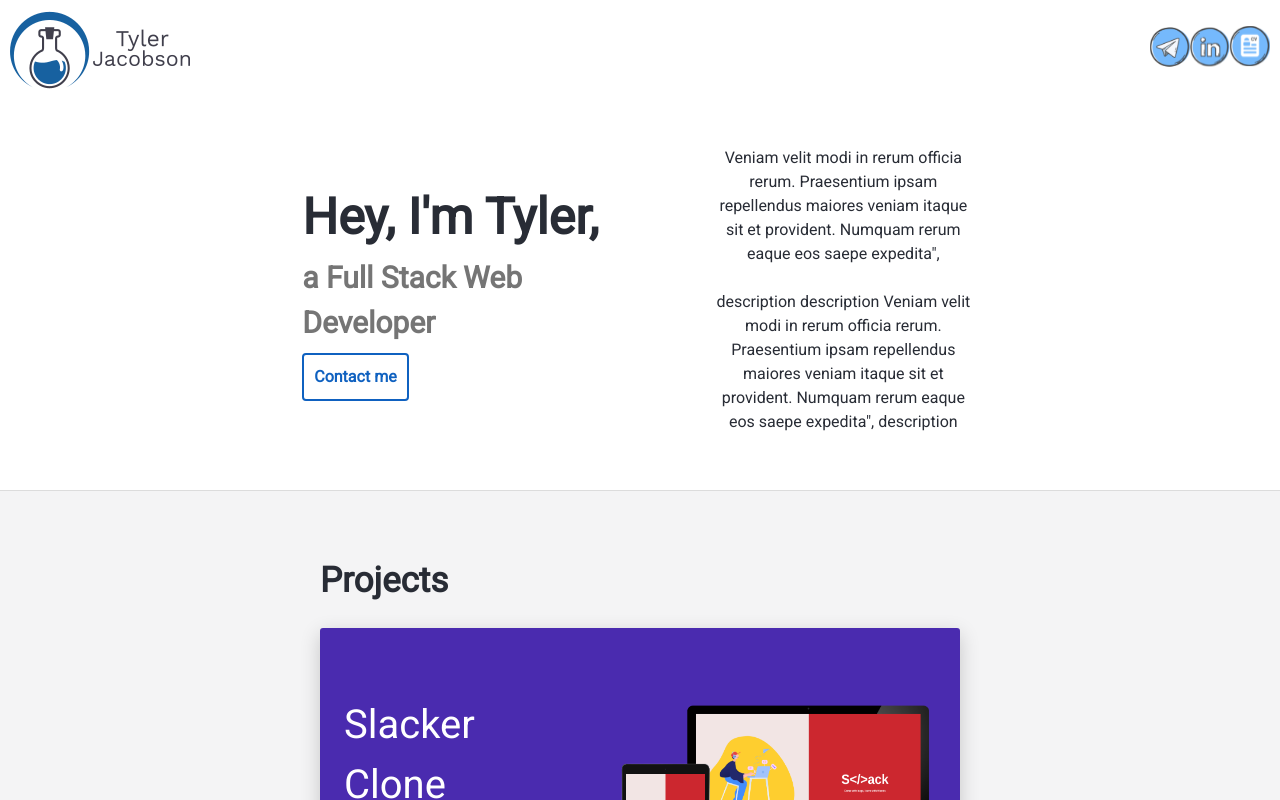
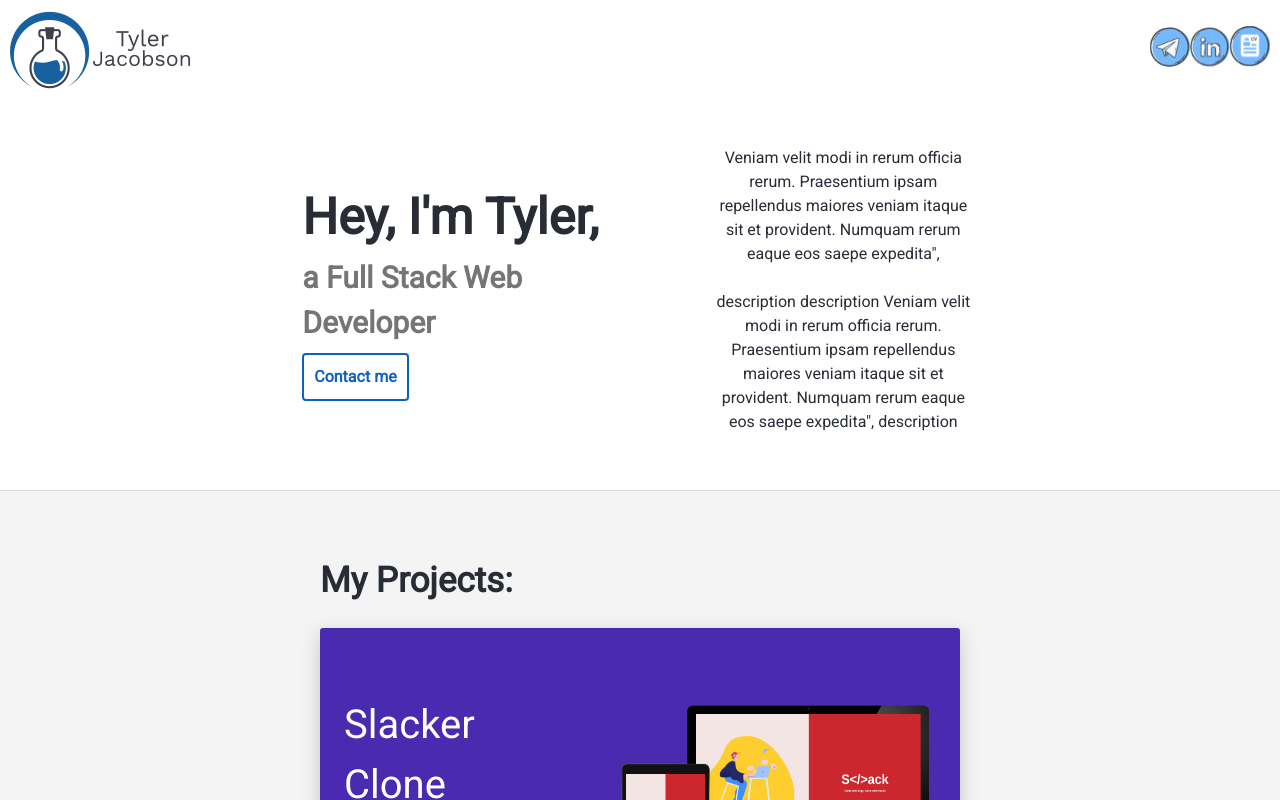
Before and after one commit to Tyler-Jacobson/portfolio, a React (Create React App) app: page / in a window 1280 px wide. Shown: the top 800 px of the page. Built offline with nearby package versions, Linux system fonts and the light colour scheme.

Commit message:
Minor word change

```diff
--- a/src/Home.js
+++ b/src/Home.js
@@ -43,7 +43,7 @@ export default function Home() {
       <div className="divborder"></div>
       <div className="homegrey">
       <section className="projects">
-        <h2 className="projects-title">Projects</h2>
+        <h2 className="projects-title">My Projects:</h2>
         {projects.map(function (project) {
           return (
             <div
```
Also changed, not shown: 1 other file (tests, documents, lock files or other folders).
